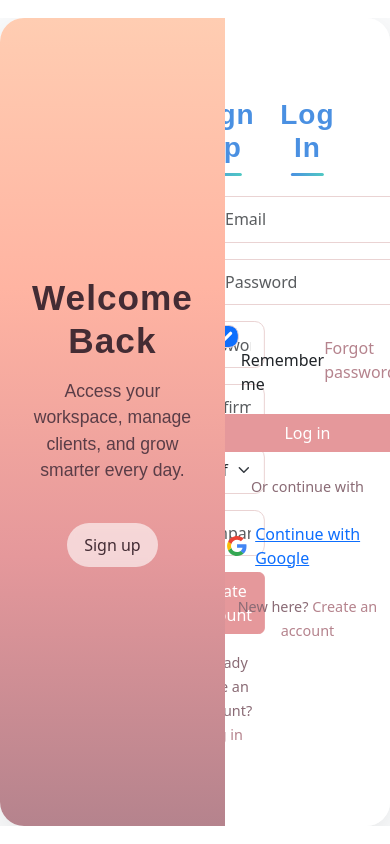
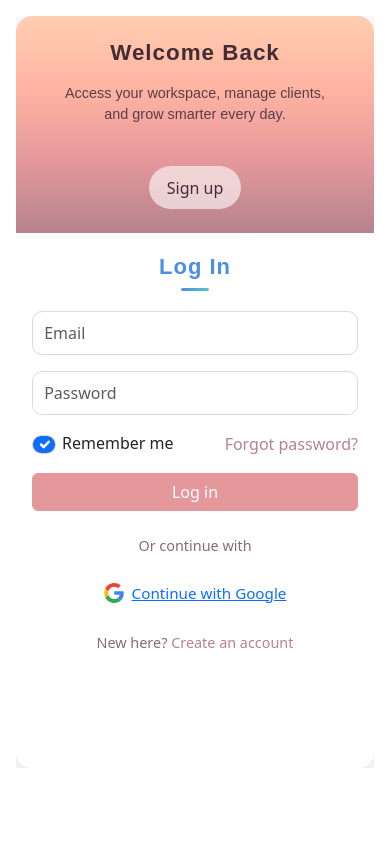
Before and after one commit to Mahek724/BizSuite, a React (Vite) app in the folder frontend/: page / in a window 390 px wide. Built offline with nearby package versions, Linux system fonts and the light colour scheme; no server answers.

Commit message:
signup_login_responsive

```diff
--- a/frontend/src/assets/css/auth.css
+++ b/frontend/src/assets/css/auth.css
@@ -169,3 +169,126 @@ input, select{
   /* background-color: #e582a0; */
   border-color: #071253;
 }
+
+/* =========================================
+   RESPONSIVE DESIGN
+   ========================================= */
+
+/* ---------- Tablets (max-width: 992px) ---------- */
+@media (max-width: 992px) {
+
+  .auth-wrap {
+    max-width: 90%;
+    grid-template-columns: 1fr 1fr;
+  }
+
+  .left h2 {
+    font-size: 1.8rem;
+  }
+
+  .left .small-note {
+    font-size: 1rem;
+    max-width: 280px;
+  }
+
+  .slide {
+    padding: 1.5rem;
+  }
+}
+
+/* ---------- Mobile Landscape (max-width: 768px) ---------- */
+@media (max-width: 768px) {
+
+  body {
+    align-items: flex-start;
+    padding-top: 2rem;
+  }
+
+  .auth-wrap {
+    grid-template-columns: 1fr;
+    max-width: 480px;
+  }
+
+  /* Stack left panel above the form */
+  .left {
+    order: 1;
+    padding: 2rem 1.5rem;
+  }
+
+  .right {
+    order: 2;
+    padding: 0 !important;
+  }
+
+  .slide-container {
+    width: 200%;
+  }
+
+  .slide {
+    width: 100%;
+    padding: 1.8rem 1.4rem;
+  }
+
+  .auth-header {
+    font-size: 22px;
+  }
+
+  .auth-header::after {
+    width: 40%;
+  }
+
+  .left h2 {
+    font-size: 1.6rem;
+  }
+
+  input,
+  select {
+    font-size: 0.95rem;
+  }
+}
+
+/* ---------- Mobile Small (max-width: 480px) ---------- */
+@media (max-width: 480px) {
+
+  body {
+    padding: 1rem;
+  }
+
+  .auth-wrap {
+    max-width: 100%;
+    border-radius: 16px;
+  }
+
+  .left {
+    padding: 1.5rem 1rem;
+  }
+
+  .left h2 {
+    font-size: 1.4rem;
+  }
+
+  .left .small-note {
+    font-size: 0.9rem;
+  }
+
+  .slide {
+    padding: 1.3rem 1rem;
+  }
+
+  input,
+  select {
+    padding: 0.55rem 0.7rem !important;
+    font-size: 0.9rem;
+  }
+
+  .btn-primary,
+  .google-btn {
+    width: 100%;
+    padding: 0.6rem;
+    font-size: 0.95rem;
+  }
+
+  .brand {
+    font-size: 1.1rem;
+  }
+}
```
